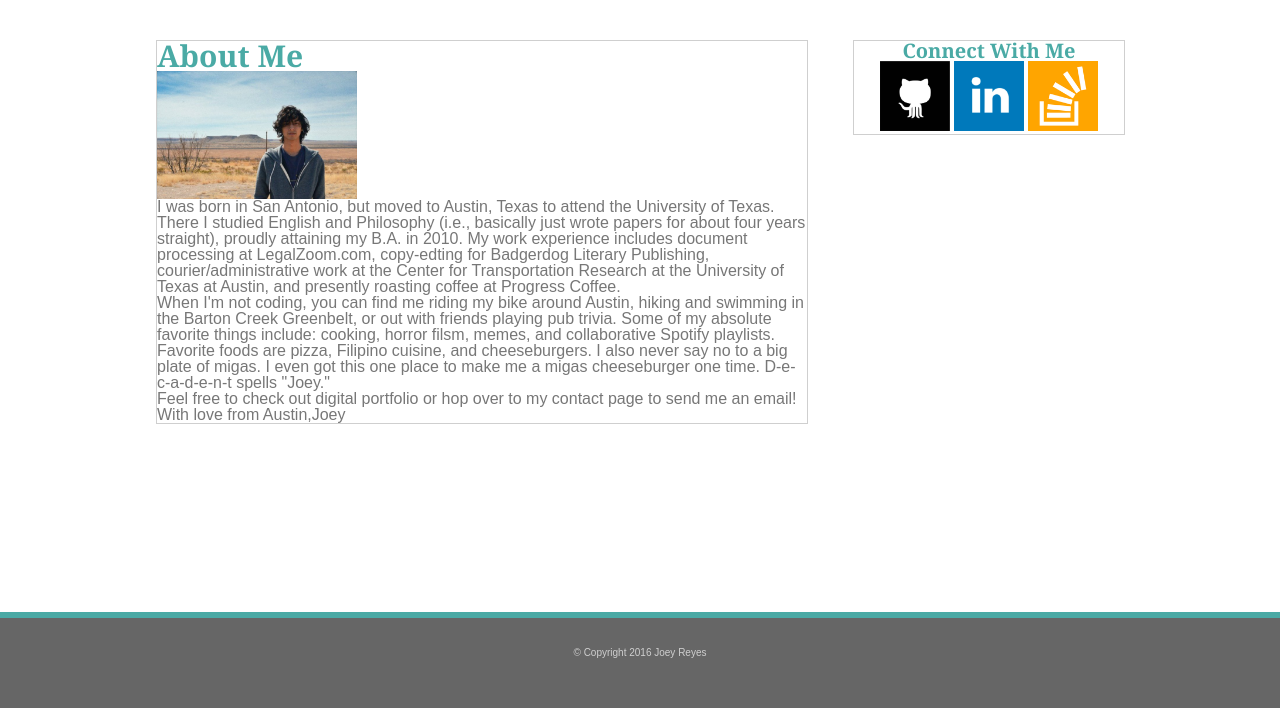
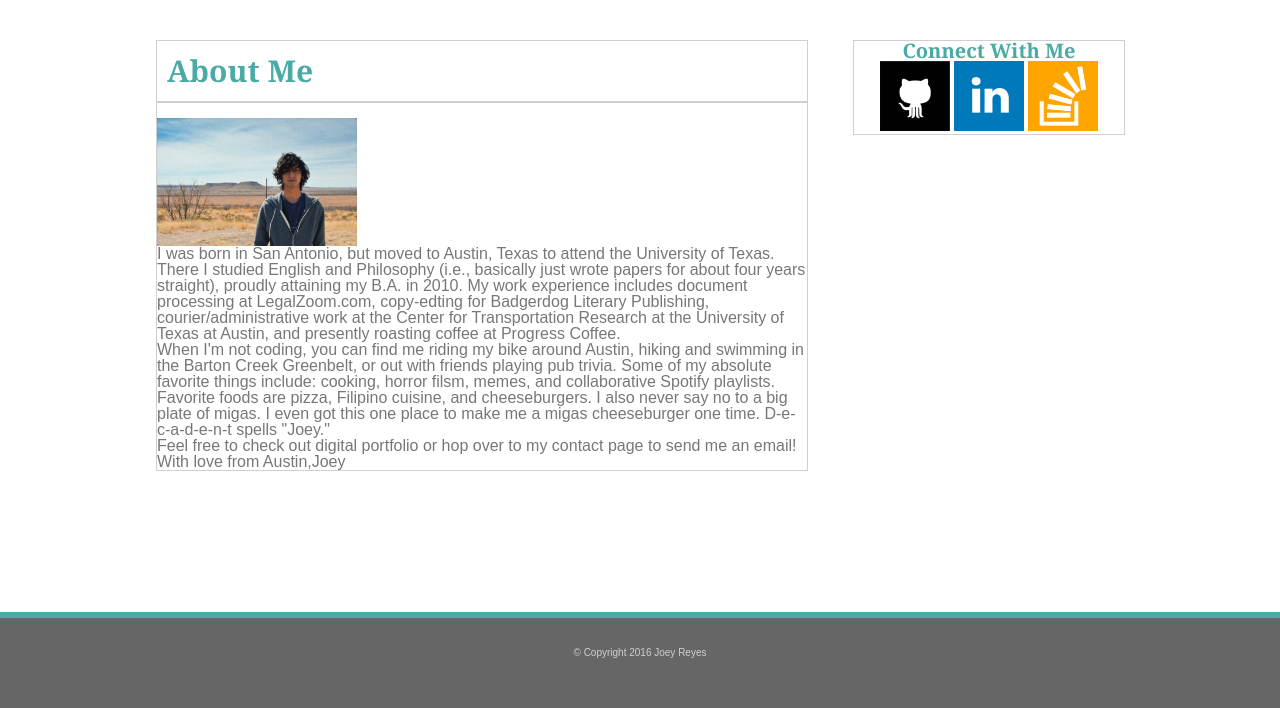
Before and after one commit to jreyes88/Basic-Portfolio, a PHP site: page / in a window 1280 px wide. Shown: the part 92-800 px from the top of the page. Run offline with PHP 8.4, Linux system fonts and the light colour scheme.

Commit message:
still trying

```diff
--- a/assets/css/style.css
+++ b/assets/css/style.css
@@ -19,6 +19,9 @@ h3 {
   color: #4aaaa5;
   font-size: 20px;
   font-weight: 700;
+}
+p {
+  float: left;
 }
 body {
   color: #777777;
@@ -66,7 +69,7 @@ header {
   =====================================
 */
 
-/*need help here
+/*help
 .bodystuff {
   padding: 960px;
   background-image: url("../images/background.png");
@@ -91,11 +94,26 @@ header {
   About Section
   =====================================
 */
+
+.aboutme {
+  border-color: #cfcfcf;
+  border-width: 0px 0px 2px 0px;
+  border-style: solid;
+  padding-top: 15px;
+  padding-bottom: 15px;
+  padding-left: 10px;
+}
+
+.picturebio {
+  margin-top: 15px;
+}
+
+.picturebio p {
+  float: left;
+}
+
 #biopic {
   width: 200px;
-  float: left;
-}
-p {
   float: left;
 }
 
--- a/index.html
+++ b/index.html
@@ -32,8 +32,14 @@
 
     <div class="mainstuff">
 
+      <div class="aboutme">
+
         <!-- Page Title -->
         <h2>About Me</h2>
+
+      </div>
+
+      <div class="picturebio">
 
         <!-- My Picture -->
         <img src="assets/images/jreyes.png" alt="Joey Reyes Hanging Out On Interstate 10" id="biopic">
@@ -47,6 +53,7 @@
 
         <p>With love from Austin,</p>
         <p>Joey</p>
+      </div>
 
     </div>
 
```
Lines whose indentation alone changed are shown as unchanged.
